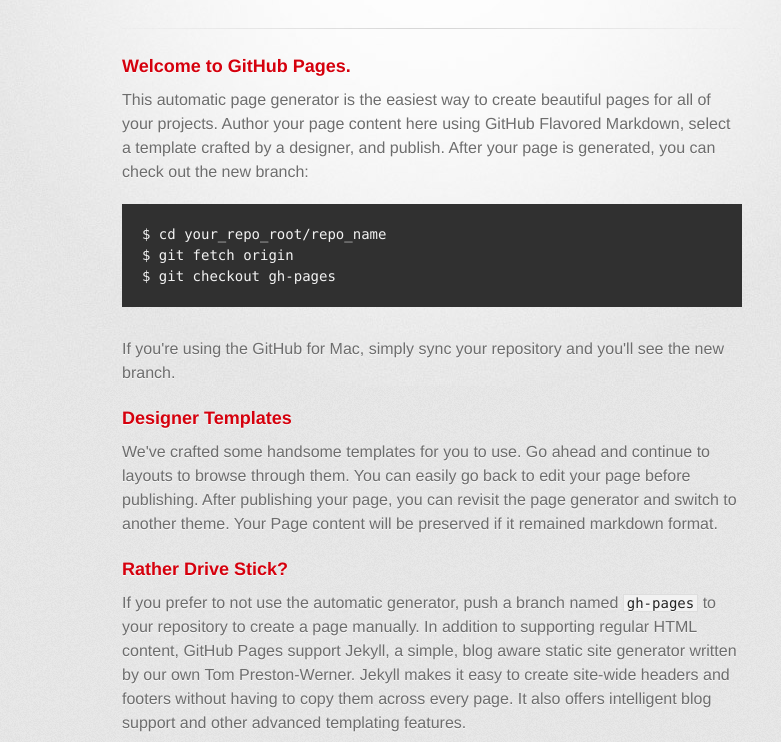
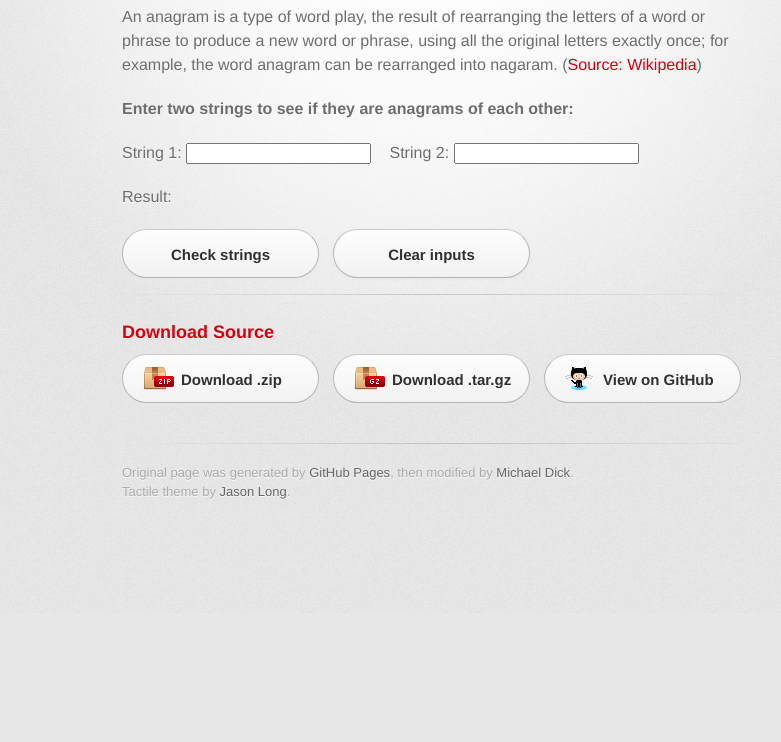
Before and after one commit to bertique/anagram-duo, a plain HTML site: page index.html in a window 1280 px wide. Shown: the part 187-929 px from the top of the page, without its empty margins (208-989 px from the left). After the commit the page ends 800 px from the top, so only its background shows below. Drawn offline with Linux system fonts and the light colour scheme; a web font is replaced by a local one.

Commit message:
Initial commit
Replaced placeholder text in index with actual content, added javascript
functions, modified stylesheet

```diff
--- a/index.html
+++ b/index.html
@@ -10,7 +10,7 @@
   <!--[if lt IE 9]>
   <script src="//html5shiv.googlecode.com/svn/trunk/html5.js"></script>
   <![endif]-->
-    <title>Anagram-duo by bertique</title>
+  <title>Anagram Checker by Michael Dick</title>
 </head>
 
 <body>
@@ -18,59 +18,47 @@
     <div class="inner">
 
       <header>
-          <h1>Anagram-duo</h1>
-          <h2></h2>
+        <h1>Anagram Checker</h1>
+        <h2>Check if two strings are anagrams of each other</h2>
       </header>
 
+
+
+      <section id="main_content">
+
+        <h3>Welcome</h3>
+        <p>An anagram is a type of word play, the result of rearranging the letters of a word or phrase to produce a new word or phrase, using all the original letters exactly once; for example, the word anagram can be rearranged into nagaram. (<a href="http://en.wikipedia.org/wiki/Anagram">Source: Wikipedia</a>)</p>
+
+        <p><strong>Enter two strings to see if they are anagrams of each other:</strong></p>
+        <p class="clearfix">
+          <label for="wordOne">String 1:
+            <input type="text" id="wordOne" onkeyup="checkAnagram();"></label>
+            <label for="wordTwo">String 2:
+              <input type="text" id="wordTwo" onkeyup="checkAnagram();"></label>
+            </p>
+            <p>Result: <strong id="status"></strong></p>
+            <section class="clearfix">
+              <a href="#" onclick="checkAnagram(); return false;" id="check-strings" class="button"><span>Check strings</span></a>
+              <a href="#" onclick="clearInputs(); return false;" id="clear-inputs" class="button"><span>Clear inputs</span></a>
+            </section>
+          </section>
+
+          <hr>
+          <h3>Download Source</h3>
           <section id="downloads" class="clearfix">
-          <a href="https://github.com/bertique/anagram-duo/zipball/master" id="download-zip" class="button"><span>Download .zip</span></a>
-          <a href="https://github.com/bertique/anagram-duo/tarball/master" id="download-tar-gz" class="button"><span>Download .tar.gz</span></a>
+            <a href="https://github.com/bertique/anagram-duo/zipball/gh-pages" id="download-zip" class="button"><span>Download .zip</span></a>
+            <a href="https://github.com/bertique/anagram-duo/tarball/gh-pages" id="download-tar-gz" class="button"><span>Download .tar.gz</span></a>
             <a href="https://github.com/bertique/anagram-duo" id="view-on-github" class="button"><span>View on GitHub</span></a>
           </section>
 
-        <hr>
-
-        <section id="main_content">
-          <h3>
-<a id="welcome-to-github-pages" class="anchor" href="#welcome-to-github-pages" aria-hidden="true"><span class="octicon octicon-link"></span></a>Welcome to GitHub Pages.</h3>
-
-<p>This automatic page generator is the easiest way to create beautiful pages for all of your projects. Author your page content here using GitHub Flavored Markdown, select a template crafted by a designer, and publish. After your page is generated, you can check out the new branch:</p>
-
-<pre><code>$ cd your_repo_root/repo_name
-$ git fetch origin
-$ git checkout gh-pages
-</code></pre>
-
-<p>If you're using the GitHub for Mac, simply sync your repository and you'll see the new branch.</p>
-
-<h3>
-<a id="designer-templates" class="anchor" href="#designer-templates" aria-hidden="true"><span class="octicon octicon-link"></span></a>Designer Templates</h3>
-
-<p>We've crafted some handsome templates for you to use. Go ahead and continue to layouts to browse through them. You can easily go back to edit your page before publishing. After publishing your page, you can revisit the page generator and switch to another theme. Your Page content will be preserved if it remained markdown format.</p>
-
-<h3>
-<a id="rather-drive-stick" class="anchor" href="#rather-drive-stick" aria-hidden="true"><span class="octicon octicon-link"></span></a>Rather Drive Stick?</h3>
-
-<p>If you prefer to not use the automatic generator, push a branch named <code>gh-pages</code> to your repository to create a page manually. In addition to supporting regular HTML content, GitHub Pages support Jekyll, a simple, blog aware static site generator written by our own Tom Preston-Werner. Jekyll makes it easy to create site-wide headers and footers without having to copy them across every page. It also offers intelligent blog support and other advanced templating features.</p>
-
-<h3>
-<a id="authors-and-contributors" class="anchor" href="#authors-and-contributors" aria-hidden="true"><span class="octicon octicon-link"></span></a>Authors and Contributors</h3>
-
-<p>You can <a href="https://github.com/blog/821" class="user-mention">@mention</a> a GitHub username to generate a link to their profile. The resulting <code>&lt;a&gt;</code> element will link to the contributor's GitHub Profile. For example: In 2007, Chris Wanstrath (<a href="https://github.com/defunkt" class="user-mention">@defunkt</a>), PJ Hyett (<a href="https://github.com/pjhyett" class="user-mention">@pjhyett</a>), and Tom Preston-Werner (<a href="https://github.com/mojombo" class="user-mention">@mojombo</a>) founded GitHub.</p>
-
-<h3>
-<a id="support-or-contact" class="anchor" href="#support-or-contact" aria-hidden="true"><span class="octicon octicon-link"></span></a>Support or Contact</h3>
-
-<p>Having trouble with Pages? Check out the documentation at <a href="https://help.github.com/pages">https://help.github.com/pages</a> or contact <a href="mailto:support@github.com">support@github.com</a> and we’ll help you sort it out.</p>
-        </section>
-
           <footer>
-          Anagram-duo is maintained by <a href="https://github.com/bertique">bertique</a><br>
-          This page was generated by <a href="https://pages.github.com">GitHub Pages</a>. Tactile theme by <a href="https://twitter.com/jasonlong">Jason Long</a>.
+            Original page was generated by <a href="https://pages.github.com">GitHub Pages</a>, then modified by <a href="https://github.com/bertique">Michael Dick</a>.<br>
+            Tactile theme by <a href="https://twitter.com/jasonlong">Jason Long</a>.
           </footer>
 
 
         </div>
       </div>
+      <script src="javascripts/main.js"></script>
     </body>
     </html>
--- a/javascripts/main.js
+++ b/javascripts/main.js
@@ -1 +1,22 @@
-console.log('This would be the main JS file.');
+function checkAnagram() {
+  var wordOne = document.getElementById("wordOne").value;
+  var wordTwo = document.getElementById("wordTwo").value;
+  var status = document.getElementById("status");
+  if (areAnagrams(wordOne, wordTwo))
+    status.textContent = "Yes, these two strings are anagrams of each other.";
+  else
+    status.textContent = "Sorry, these two strings are not anagrams of each other.";
+}
+
+function clearInputs() {
+    document.getElementById("wordOne").value = '';
+    document.getElementById("wordTwo").value = '';
+    document.getElementById("status").textContent= '';
+}
+
+function areAnagrams(wordOne, wordTwo) {
+  // The regex removes all special characters and whitespaces
+  sortedWordOne = wordOne.replace(/[^\w]/gi, '').toLowerCase().split("").sort().join("");
+  sortedWordTwo = wordTwo.replace(/[^\w]/gi, '').toLowerCase().split("").sort().join("");
+  return sortedWordOne === sortedWordTwo;
+}
--- a/stylesheets/stylesheet.css
+++ b/stylesheets/stylesheet.css
@@ -1,6 +1,7 @@
 /* http://meyerweb.com/eric/tools/css/reset/
    v2.0 | 20110126
    License: none (public domain)
+	 Modifications by Michael Dick
 */
 html, body, div, span, applet, object, iframe,
 h1, h2, h3, h4, h5, h6, p, blockquote, pre,
@@ -102,6 +103,10 @@
   margin-bottom: 40px;
 }
 
+input {
+	margin-right: 14px;
+}
+
 a.button {
   display: block;
   float: left;
@@ -163,6 +168,11 @@
 }
 #view-on-github {
   margin-right: 0;
+}
+
+#check-strings span, #clear-inputs span {
+	padding-left: 0;
+	text-align:center;
 }
 
 code, pre {
@@ -237,6 +247,9 @@
 
 }
 
+label {
+    white-space:nowrap;
+}
 
 /* GENERAL ELEMENT TYPE STYLES */
 
@@ -364,6 +377,12 @@
     width: 94%;
     margin: 0 auto;
   }
+	#check-strings {
+		margin-bottom: 10px;
+	}
+	#wordOne {
+		margin-bottom: 10px;
+	}
 }
 
 /* Mobile Landscape Size to Tablet Portrait (devices and browsers) */
```
Lines whose indentation alone changed are shown as unchanged.
